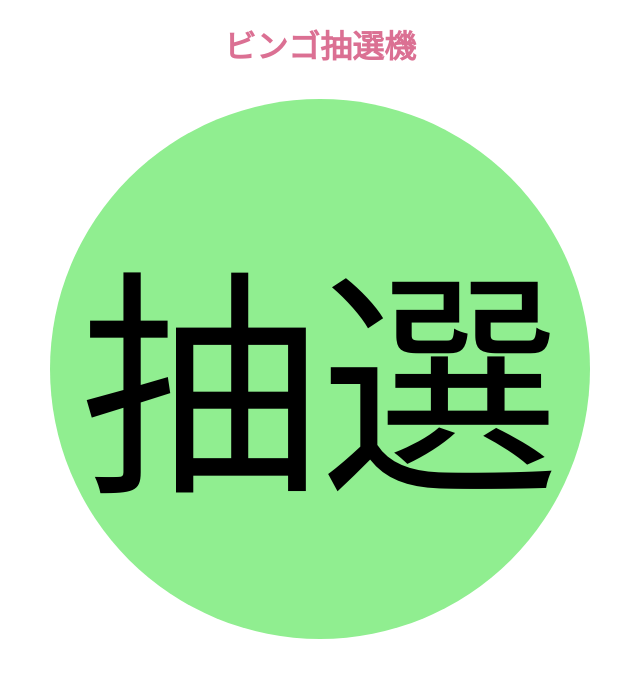
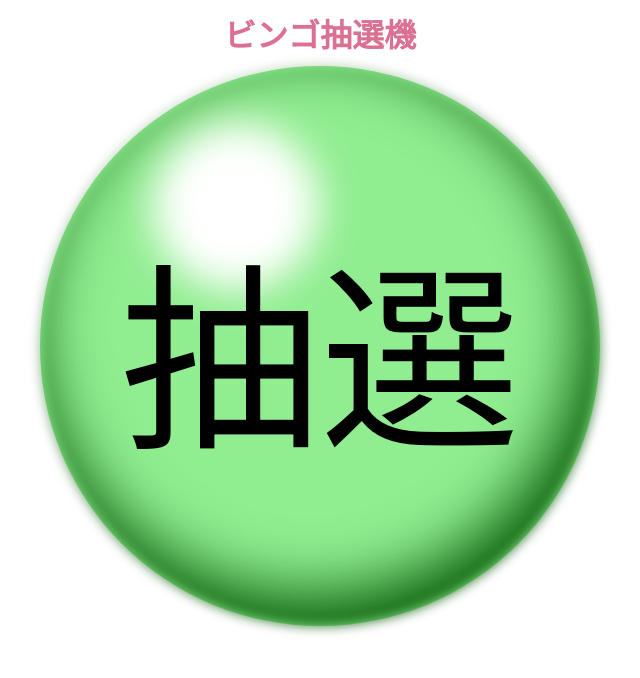
Before and after one commit to hexium310/bingo, a React app: page / in a window 1280 px wide. Shown: the top 678 px of the page, without its empty margins (320-960 px from the left). Built offline with nearby package versions, Linux system fonts and the light colour scheme.

Commit message:
Update styles

```diff
--- a/src/components/Bingo.tsx
+++ b/src/components/Bingo.tsx
@@ -10,22 +10,44 @@ export interface BingoProps {
 
 const BingoWrapper = styled.div`
   display: flex;
-  height: 70vh;
-  /* background-color: papayawhip; */
-  background-color: transparent;
+  height: 70vmin;
   justify-content: center;
-  padding: 10px;
+  padding: 0;
 `;
 
 const BingoButton = styled.div`
   position: relative;
   justify-content: center;
   align-items: center;
-  height: calc(70vh - 20px);
-  width: calc(70vh - 20px);
+  height: 70vmin;
+  width: 70vmin;
   border-style: none;
   border-radius: 50%;
   background-color: lightgreen;
+
+  &::before {
+    content: "";
+    position: absolute;
+    top: 10%;
+    left: 20%;
+    width: 30%;
+    height: 30%;
+    background-color: white;
+    filter: blur(20px);
+    border-radius: 50%;
+  }
+
+  &::after {
+    content: "";
+    position: absolute;
+    top: 0;
+    left: 0;
+    width: 100%;
+    height: 100%;
+    box-shadow: inset -11px -23px 8vmin 5px #005500;
+    border-radius: 50%;
+    filter: blur(6px);
+  }
 `;
 
 const buttonText = css`
@@ -35,8 +57,8 @@ const buttonText = css`
   left: 50%;
   transform: translate(-50%, -50%);
   white-space: nowrap;
+  user-select: none;
 `;
-
 
 const MouseOver = styled.div`
   ${buttonText}
@@ -47,7 +69,7 @@ const MouseOver = styled.div`
   width: 100%;
   height: 100%;
   z-index: 10;
-  font-size: 30vh;
+  font-size: 25vh;
   cursor: pointer;
 
   ${BingoButton}:not(:hover) & {
@@ -58,16 +80,16 @@ const MouseOver = styled.div`
 const FirstMouseOut = styled.div`
   ${buttonText}
 
-  font-size: 30vh;
+  font-size: 25vh;
 `;
 
 const MouseOut = styled.div`
   ${buttonText}
 
-  font-size: 45vh;
+  font-size: 40vh;
 
   ${MouseOver}:hover + & {
-    opacity: 0.2;
+    opacity: 0.15;
   }
 `;
 
--- a/src/components/ChosenNumberList.tsx
+++ b/src/components/ChosenNumberList.tsx
@@ -13,19 +13,33 @@ export interface NumberContainerProps {
 
 const Wrapper = styled.div`
   display: flex;
-  flex-wrap: wrap-reverse;
+  flex-wrap: wrap;
+  margin-top: 10px;
+`;
+
+const NumberListItem = styled.div`
+  display: flex;
+  flex-direction: column;
+  align-items: center;
+  width: 8%;
+  margin: 1%;
+
+  &:first-child {
+    color: red;
+    font-weight: bold;
+  }
 `;
 
 const NumberContainer = styled.div`
   display: flex;
   position: relative;
-  width: 8%;
+  width: 100%;
   border: solid 1px black;
-  margin: 1%;
   justify-content: center;
   align-items: center;
   color: ${(props: NumberContainerProps) => props.isLatestTen ? 'black' : 'silver'};
   border-color: ${(props: NumberContainerProps) => props.isLatestTen ? 'black' : 'silver'};
+  border-radius: 20%;
 
   &:before {
     content: "";
@@ -33,8 +47,9 @@ const NumberContainer = styled.div`
     padding-top: 100%;
   }
 
-  &:last-child {
+  ${NumberListItem}:first-child & {
     border-color: red;
+    border-width: 3px;
     color: red;
   }
 `;
@@ -48,14 +63,17 @@ export const ChosenNumberList = (props: ChosenNumberListProps) => {
 
   return (
     <Wrapper>
-      {numberList.map((v, i) => {
+      {numberList.reverse().map((v, i) => {
         return (
-          <NumberContainer
-            key={i}
-            isLatestTen={Math.floor(i / 10) >= Math.floor((numberList.length - 1) / 10)}
-          >
-            <ChosenNumber>{v}</ChosenNumber>
-          </NumberContainer>
+          <NumberListItem>
+            {numberList.length - i}
+            <NumberContainer
+              key={i}
+              isLatestTen={i < 10}
+            >
+              <ChosenNumber>{v}</ChosenNumber>
+            </NumberContainer>
+          </NumberListItem>
         )
       })}
     </Wrapper>
--- a/src/components/Header.tsx
+++ b/src/components/Header.tsx
@@ -4,6 +4,7 @@ import styled from 'styled-components';
 const Title = styled.h1`
   text-align: center;
   color: palevioletred;
+  margin: 10px 0;
 `;
 
 export const Header = () => (
```
